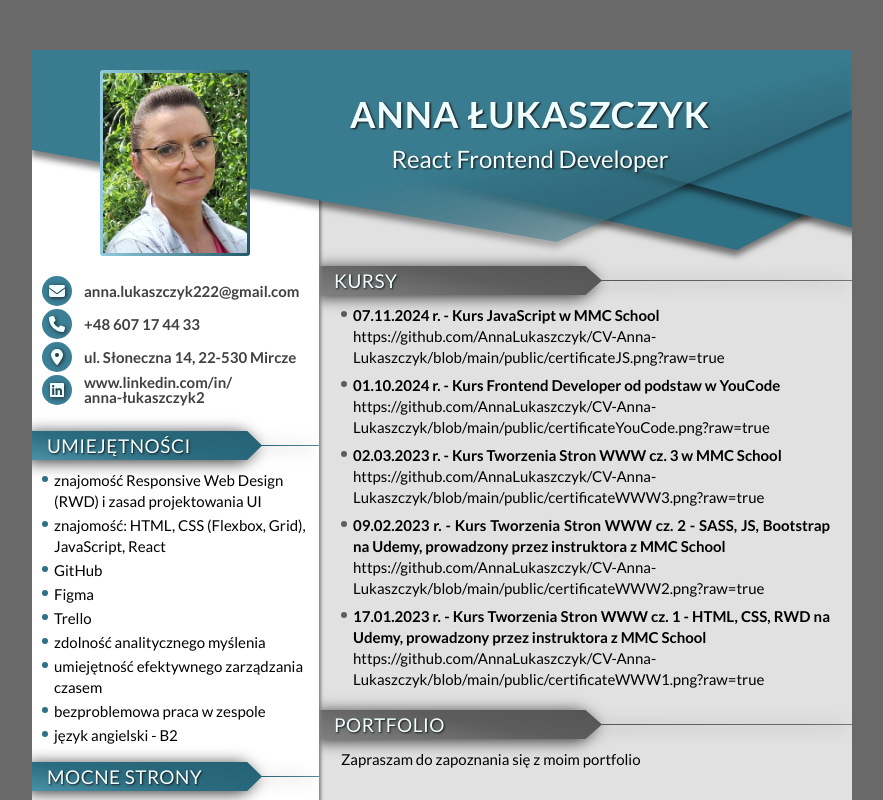
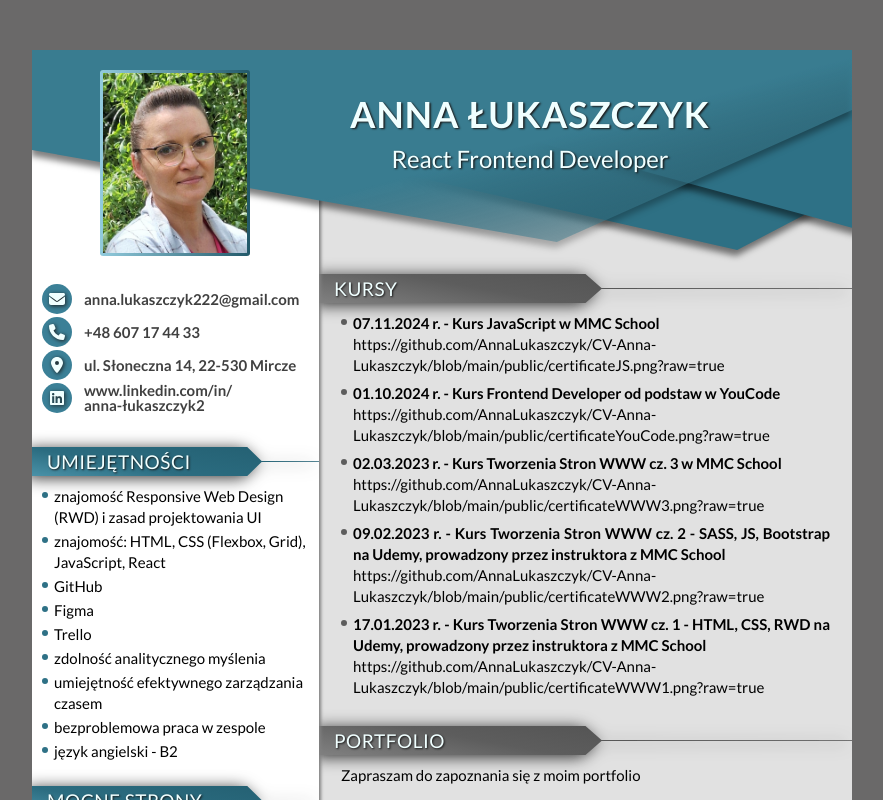
Before and after one commit to AnnaLukaszczyk/CV-Anna-Lukaszczyk, a React (Create React App) app: page /#/ in a window 1280 px wide. Shown: the top 800 px of the page, without its empty margins (198-1081 px from the left). Built offline with nearby package versions, Linux system fonts and the light colour scheme.

Commit message:
changed margin for StyledSection from 16px to 24px

```diff
--- a/src/common/Section/styled.js
+++ b/src/common/Section/styled.js
@@ -1,7 +1,7 @@
 import styled from "styled-components";
 
 export const StyledSection = styled.section`
-	margin: 16px 0;
+	margin: 24px 0;
 `;
 
 export const SectionTitleShadow = styled.div`
```
